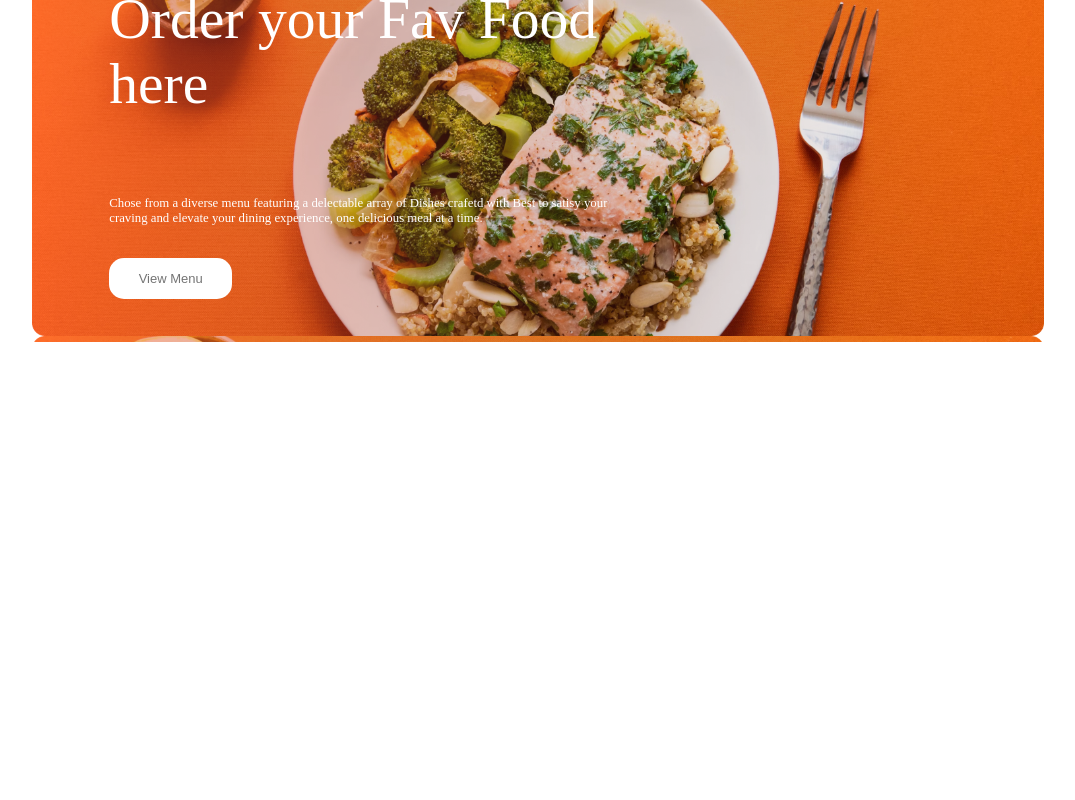
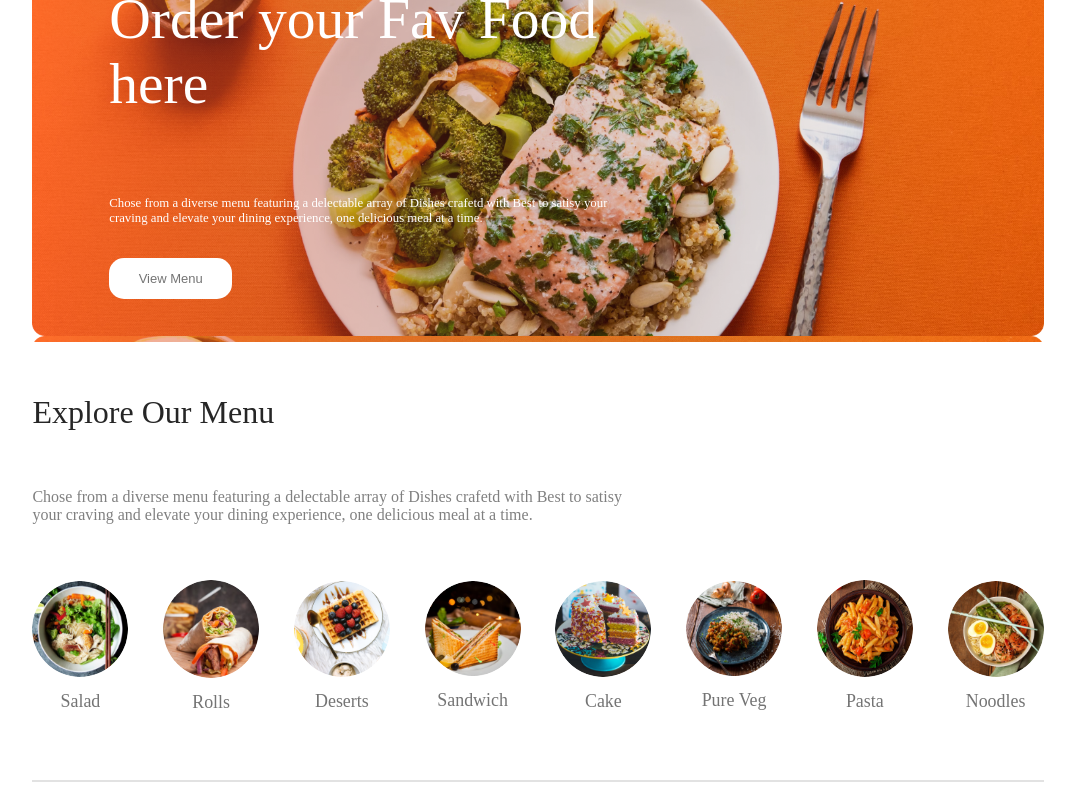
Before and after one commit to prabhatshahi/food, a React (Vite) app in the folder frontend/: page / in a window 1280 px wide. Shown: the part 232-1032 px from the top of the page, without its empty margins (102-1177 px from the left). Before the commit the page ends 816 px from the top, so only its background shows below. Built offline with nearby package versions, Linux system fonts and the light colour scheme.

Commit message:
explore menu

```diff
--- /dev/null
+++ b/frontend/src/components/Exploremenu/Exploremenu.css
@@ -0,0 +1,55 @@
+.explore-menu {
+  display: flex;
+  flex-direction: column;
+  gap: 20px;
+}
+
+.explore-menu h1 {
+  color: #262626;
+  font-weight: 500;
+}
+.explore-menu-text {
+  max-width: 60%;
+  color: #808080;
+}
+
+.explore-menu-list {
+  display: flex;
+  justify-content: space-between;
+  align-items: center;
+  gap: 30px;
+  text-align: center;
+  margin: 20px 0;
+  overflow-x: scroll;
+}
+
+.explore-menu-list::-webkit-scrollbar {
+  display: none;
+}
+
+.explore-menu-list-item img {
+  width: 7.5vw;
+  min-width: 80px;
+  cursor: pointer;
+  border-radius: 50%;
+  transition: 0.3s;
+}
+
+.explore-menu-list-item p {
+  margin-top: 10px;
+  color: #747474;
+  font-size: max(1.4vw, 16px);
+  cursor: pointer;
+}
+
+.explore-menu hr {
+  margin: 10px 0;
+  height: 2px;
+  background-color: #e2e2e2;
+  border: none;
+}
+
+.explore-menu-list-item .active {
+  border: 4px solid tomato;
+  padding: 2px;
+}
--- /dev/null
+++ b/frontend/src/components/Exploremenu/Exploremenu.jsx
@@ -0,0 +1,40 @@
+import React from "react";
+import "./Exploremenu.css";
+import { menu_list } from "../../assets/assets";
+const Exploremenu = ({ category, setCategory }) => {
+  return (
+    <div className="explore-menu" id="explore-menu">
+      <h1>Explore Our Menu</h1>
+      <p className="explore-menu-text">
+        Chose from a diverse menu featuring a delectable array of Dishes crafetd
+        with Best to satisy your craving and elevate your dining experience, one
+        delicious meal at a time.
+      </p>
+      <div className="explore-menu-list">
+        {menu_list.map((item, index) => {
+          return (
+            <div
+              onClick={() =>
+                setCategory((prev) =>
+                  prev === item.menu_name ? "All" : item.menu_name
+                )
+              }
+              key={index}
+              className="explore-menu-list-item"
+            >
+              <img
+                className={category === item.menu_name ? "active" : ""}
+                src={item.menu_image}
+                alt=""
+              />
+              <p>{item.menu_name}</p>
+            </div>
+          );
+        })}
+      </div>
+      <hr />
+    </div>
+  );
+};
+
+export default Exploremenu;
--- a/frontend/src/pages/Home/Home.jsx
+++ b/frontend/src/pages/Home/Home.jsx
@@ -1,10 +1,13 @@
-import React from "react";
+import React, { useState } from "react";
 import "./Home.css";
 import Header from "../../components/Header/Header";
+import Exploremenu from "../../components/Exploremenu/Exploremenu";
 const Home = () => {
+  const [category, setCategory] = useState("All");
   return (
     <div>
       <Header />
+      <Exploremenu category={category} setCategory={setCategory} />
     </div>
   );
 };
```
